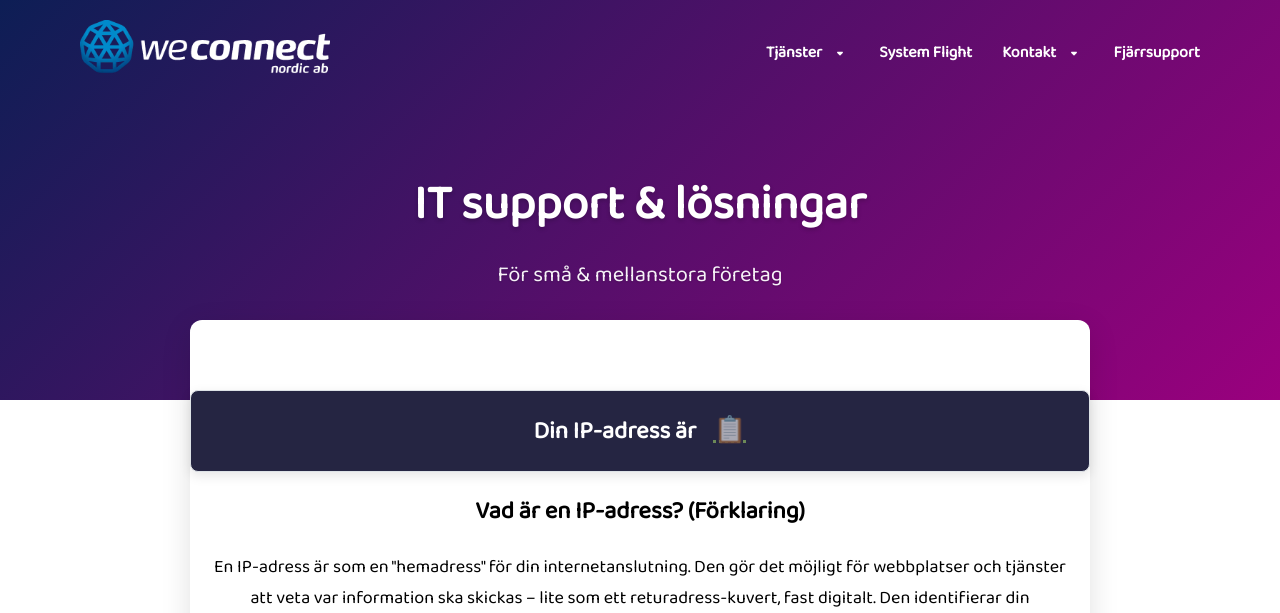
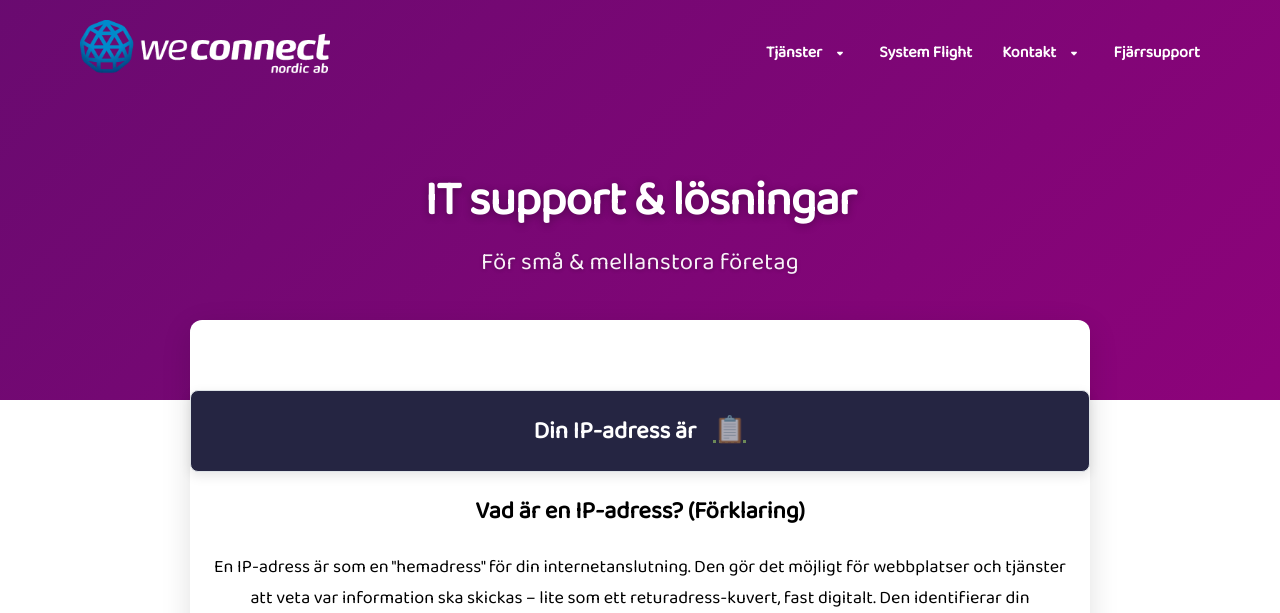
Before and after one commit to weconnect-tobias/ip.weconnect.se, a PHP site: page / in a window 1280 px wide. Shown: the top 613 px of the page. Run offline with PHP 8.4, Linux system fonts and the light colour scheme.

Commit message:
Update weconnect2024.css

```diff
--- a/css/weconnect2024.css
+++ b/css/weconnect2024.css
@@ -146,10 +146,18 @@ nav ul li a:focus {
 /* Styr själva gradient-bakgrunden och höjden */
 .gradient-wrapper {
   background: linear-gradient(135deg, #0d1e55, #9a007e);
+  background-size: 400% 400%;
+  animation: gradientFlow 15s ease infinite;
   width: 100%;
   position: relative;
   overflow: visible;
   padding-top: 80px; /* Space for fixed header */
+}
+
+@keyframes gradientFlow {
+  0% { background-position: 0% 50% }
+  50% { background-position: 100% 50% }
+  100% { background-position: 0% 50% }
 }
 
 .hero-gradient-area {
@@ -176,15 +184,19 @@ nav ul li a:focus {
   color: #fff;
   margin: 0;
   padding: 0;
-  text-shadow: 0 2px 4px rgba(0, 0, 0, 0.2);
+  text-shadow: 0 2px 8px rgba(0, 0, 0, 0.3);
+  letter-spacing: -0.02em;
+  line-height: 1.2;
 }
 
 .hero-subtitle {
-  font-size: 22px;
+  font-size: 24px;
   color: #fff;
   margin-top: 0.5em;
-  text-shadow: 0 1px 2px rgba(0, 0, 0, 0.2);
+  text-shadow: 0 1px 4px rgba(0, 0, 0, 0.25);
   opacity: 0.95;
+  font-weight: 400;
+  letter-spacing: 0.01em;
 }
 
 /* Säkerställ att den vita innehållsboxen ligger rätt */
```
